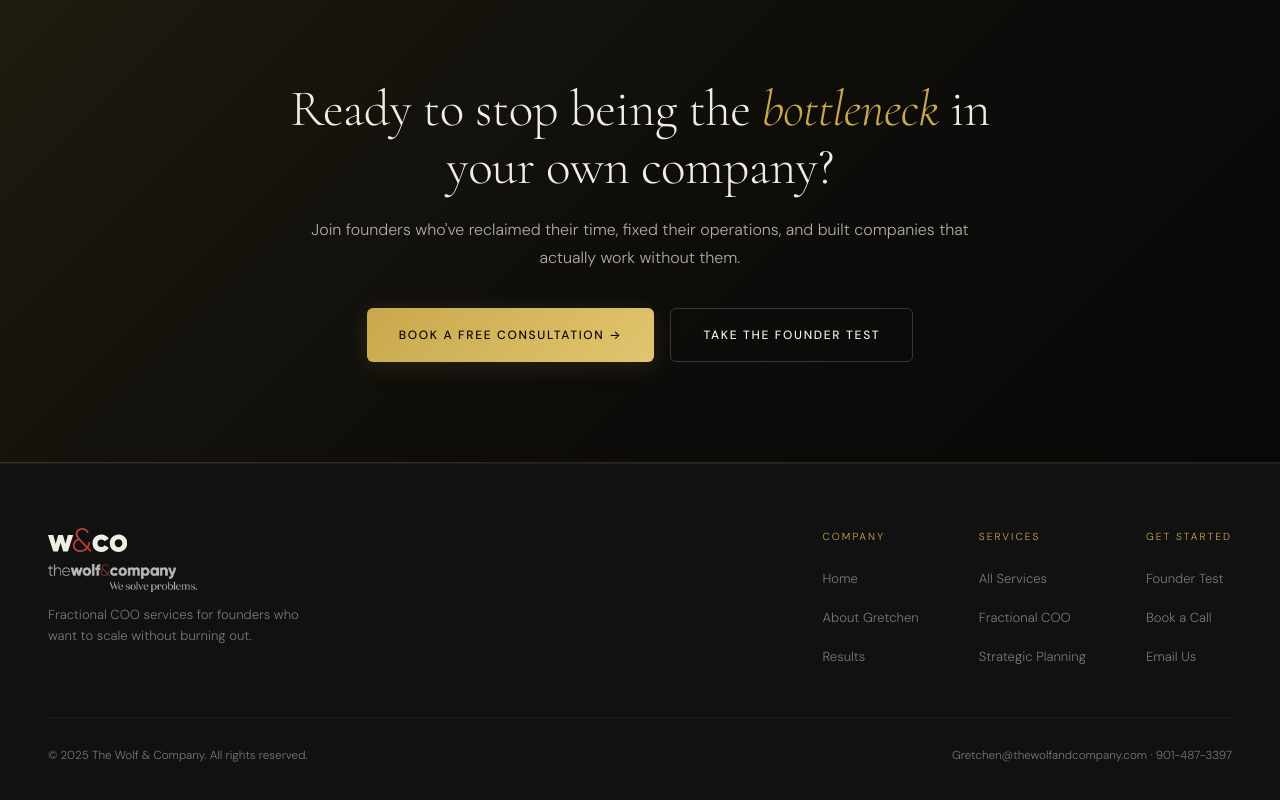
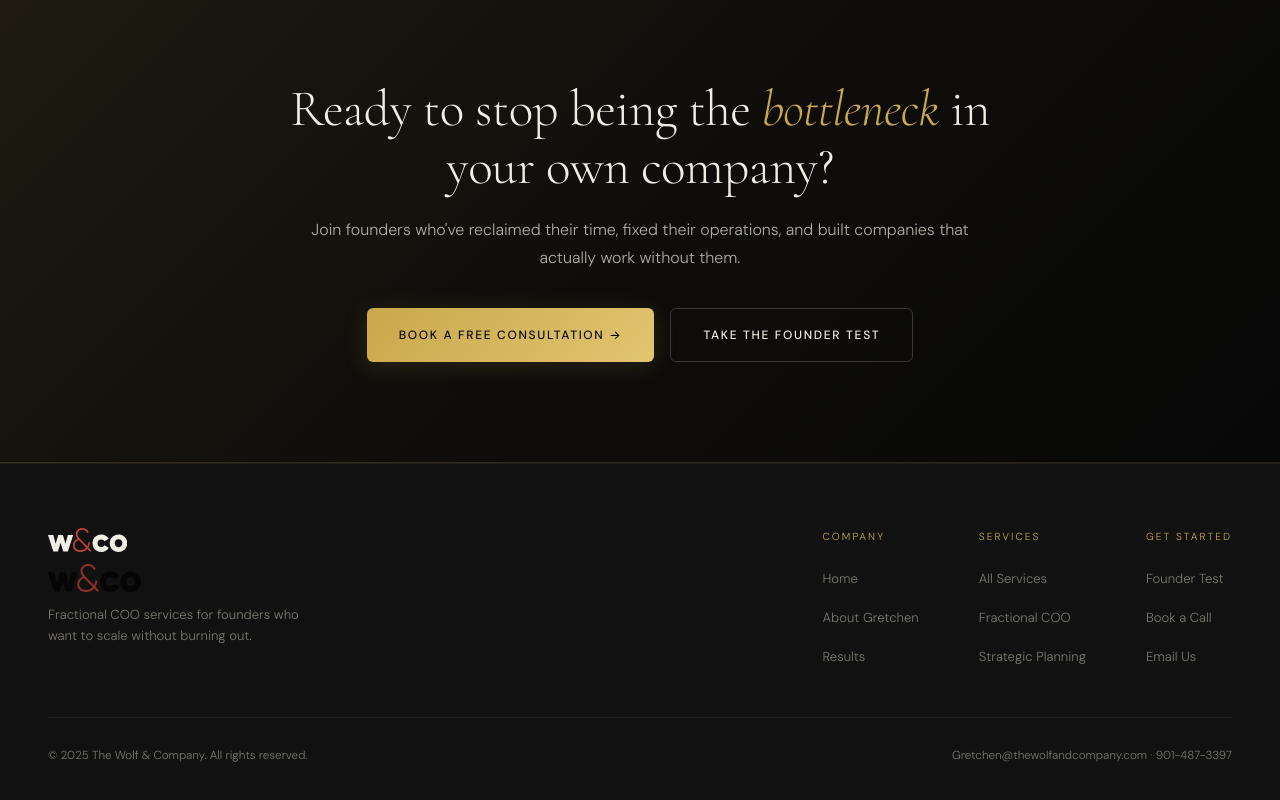
Before and after one commit to bytewhisker/The-Wolf-Company, a plain HTML site: page index.html in a window 1280 px wide. Shown: the part 4606-5406 px from the top of the page. Drawn offline with nearby package versions, Linux system fonts and the light colour scheme.

Commit message:
Update index.html

```diff
--- a/index.html
+++ b/index.html
@@ -2010,7 +2010,7 @@ footer {
           <path d="M227.91,78.12c0-25.25,19.15-44.74,44.9-44.74,16.44,0,31.01,8.64,38.3,21.69l-22.2,12.88c-2.88-5.93-8.98-9.49-16.44-9.49-11.01,0-19.15,7.96-19.15,19.66s8.13,19.66,19.15,19.66c7.46,0,13.73-3.56,16.44-9.49l22.2,12.71c-7.29,13.22-21.69,21.86-38.3,21.86-25.76,0-44.9-19.49-44.9-44.74Z" fill="#f0ede5"/>
           <path d="M316.2,78.12c0-25.25,20-44.74,44.9-44.74s44.9,19.49,44.9,44.74-20,44.74-44.9,44.74-44.9-19.49-44.9-44.74Zm64.39,0c0-12.03-8.47-20-19.49-20s-19.49,7.96-19.49,20,8.47,20,19.49,20,19.49-7.96,19.49-20Z" fill="#f0ede5"/>
         </svg>
-        <img src="WolfAndCo_Logo_White_Red_Amp_Horiz_Tag-1.png" alt="The Wolf & Company tagline" class="tagline-img">
+        <img src="WolfAndCo_Logo_Black_Red_Amp_Letters.svg" alt="The Wolf & Company tagline" class="tagline-img">
         <p>Fractional COO services for founders who want to scale without burning out.</p>
       </div>
       <div class="footer-links">
```
